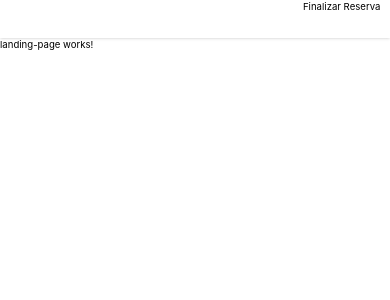
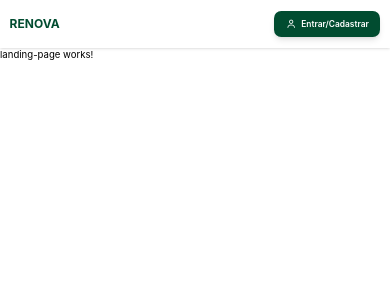
Before and after one commit to MrSampaio/Renova-Angular, an Angular app: page / in a window 390 px wide. Shown: the top 300 px of the page. Built offline with nearby package versions, Linux system fonts and the light colour scheme.

Commit message:
ui: implements responsive navbar into landing-page component

```diff
--- a/angular.json
+++ b/angular.json
@@ -25,7 +25,8 @@
               }
             ],
             "styles": [
-              "src/styles.css"
+              "src/styles.css",
+              "node_modules/@fortawesome/fontawesome-free/css/all.min.css"
             ],
             "server": "src/main.server.ts",
             "outputMode": "server",
--- a/package.json
+++ b/package.json
@@ -20,6 +20,7 @@
     "@angular/platform-server": "^22.2.0",
     "@angular/router": "^22.2.0",
     "@angular/ssr": "^22.2.3",
+    "@fortawesome/fontawesome-free": "^7.3.1",
     "express": "^5.1.0",
     "rxjs": "~7.8.0",
     "tslib": "^2.3.0"
@@ -31,6 +32,7 @@
     "@tailwindcss/postcss": "^4.3.3",
     "@types/express": "^5.0.1",
     "@types/node": "^22.12.0",
+    "autoprefixer": "^10.6.1",
     "jsdom": "^30.0.0",
     "postcss": "^8.5.30",
     "prettier": "^3.8.1",
--- a/src/app/layout/landing-page-navbar/landing-page-navbar.html
+++ b/src/app/layout/landing-page-navbar/landing-page-navbar.html
@@ -1,13 +1,17 @@
-<nav class="bg-white shadow h-16">
-    <div class="flex justify-between items-center max-w-7xl mx-auto px-4 sm:px-6 lg:px-8">
-        <div class="logo">
+<nav class="bg-white shadow h-20 w-full flex items-center">
+    <div class="flex justify-between items-center w-full max-w-7xl mx-auto px-4 sm:px-6 lg:px-8">
+
+        <div class="logo font-bold text-xl text-renova-primaria ">
+            RENOVA
         </div>
 
-        <app-botao
-            texto="Finalizar Reserva"
-            variante="success"
-            (acaoClique)="enviarParaOSpringBoot()">
-        </app-botao>
+        <div>
+            <app-botao
+                btnClass="cursor-pointer bg-renova-primaria text-white rounded-xl px-4 py-2 sm:px-6 sm:py-3 text-sm sm:text-base shadow-md border-2 border-transparent transition-all duration-300 hover:bg-white hover:text-renova-primaria hover:border-renova-primaria"
+                icone="fa-regular fa-user"
+                texto="Entrar/Cadastrar">
+            </app-botao>
+        </div>
 
     </div>
 </nav>
--- a/src/app/shared/componentes/botao/botao.html
+++ b/src/app/shared/componentes/botao/botao.html
@@ -1,5 +1,18 @@
 <button
+  class="flex items-center justify-center gap-2 font-semibold transition-colors w-full h-full"
+  [ngClass]="btnClass"
   [disabled]="desabilitado"
   (click)="aoClicar()">
-  {{ texto }}
+
+  <!-- O ngClass recebe o nome exato do ícone (ex: fa-user), pois a classe fa-solid já está fixa aqui -->
+  <i *ngIf="icone" [ngClass]="icone"></i>
+
+  <span>{{ texto }}</span>
 </button>
+
+<!--
+  [ngClass]="{
+    'bg-renova-primaria hover:bg-emerald-900': variante === 'primaria',
+    'bg-green-500 hover:bg-green-600': variante === 'success',
+    'bg-red-500 hover:bg-red-600': variante === 'danger'
+  }" -->
--- a/src/app/shared/componentes/botao/botao.ts
+++ b/src/app/shared/componentes/botao/botao.ts
@@ -2,7 +2,7 @@ import { Component, Input, Output, EventEmitter } from '@angular/core';
 import { CommonModule } from '@angular/common';
 
 @Component({
-  imports: [],
+  imports: [CommonModule],
   standalone: true,
   selector: 'app-botao',
   styleUrl: './botao.css',
@@ -15,6 +15,9 @@ export class Botao {
   // // recebe a cor ou estilo (ex: 'primary', 'danger', 'success')
   // @Input() variante: string = 'primary';
 
+  @Input() btnClass: string = '';
+
+  @Input() icone: string = ''
   // define se o botão está bloqueado
   @Input() desabilitado: boolean = false;
 
--- a/src/index.html
+++ b/src/index.html
@@ -6,6 +6,7 @@
   <base href="/">
   <meta name="viewport" content="width=device-width, initial-scale=1">
   <link rel="icon" type="image/x-icon" href="favicon.ico">
+  <script src="https://kit.fontawesome.com/bbdbe3941a.js" crossorigin="anonymous"></script>
 </head>
 <body>
   <app-root></app-root>
--- a/src/styles.css
+++ b/src/styles.css
@@ -1,6 +1,14 @@
 /* You can add global styles to this file, and also import other style files */
 
 @import 'tailwindcss';
+
+
+@import "tailwindcss";
+
+/* é assim que o Tailwind v4 registra cores personalizadas */
+@theme {
+  --color-renova-primaria: #014C30;
+}
 
 /* responsive sizing */
 html {
--- /dev/null
+++ b/tailwind.config.js
@@ -0,0 +1,15 @@
+/** @type {import('tailwindcss').Config} */
+module.exports = {
+  content: [
+    "./src/**/*.{html,ts}",
+  ],
+  theme: {
+    extend: {
+      colors: {
+        'renova-primaria': '#014C30'
+        // 'renova-secundaria': '#F59E0B'
+      }
+    },
+  },
+  plugins: [],
+}
```
Also changed, not shown: src/app/app.html (line endings or trailing spaces), 1 other file (tests, documents, lock files or other folders).
